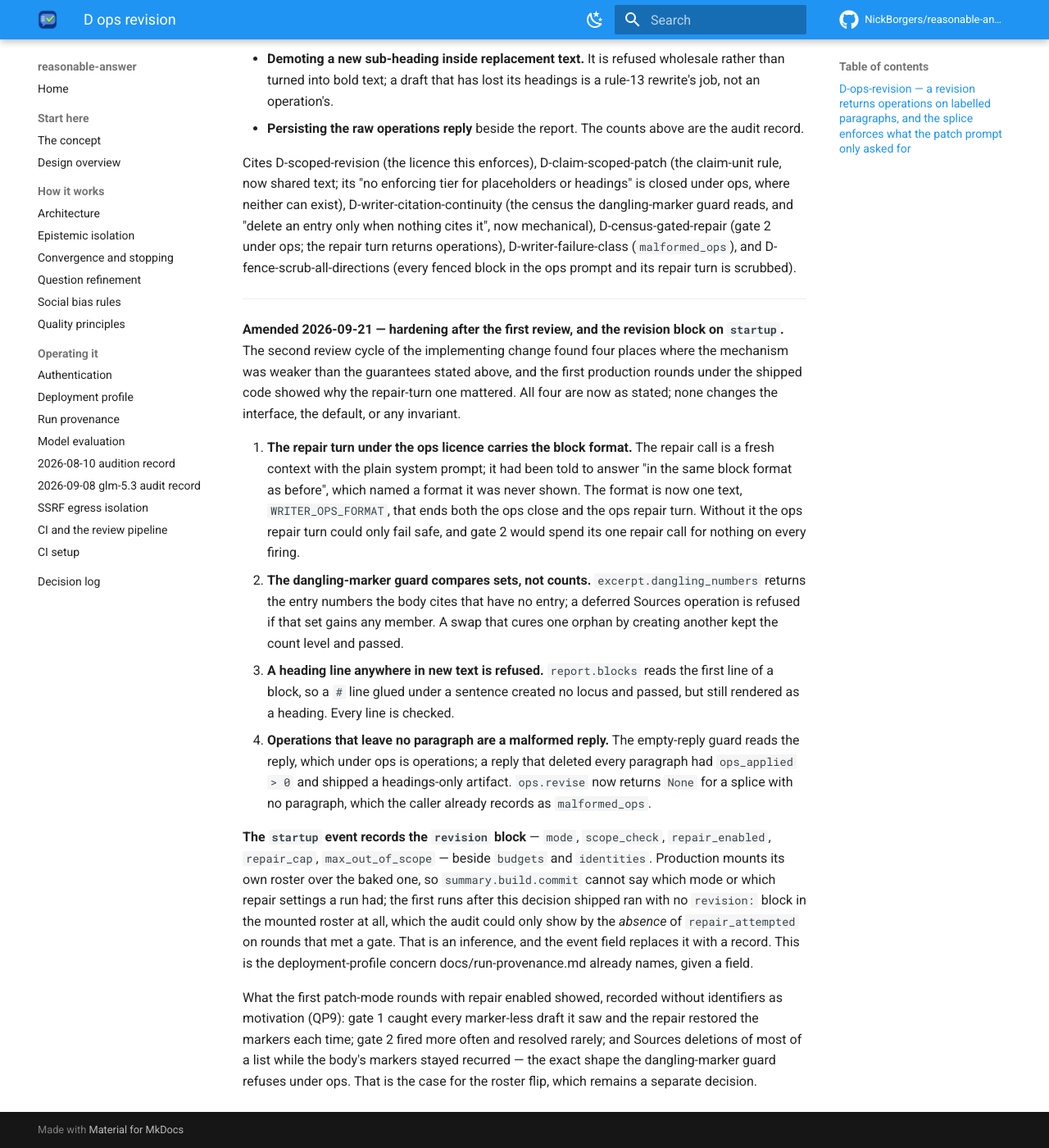
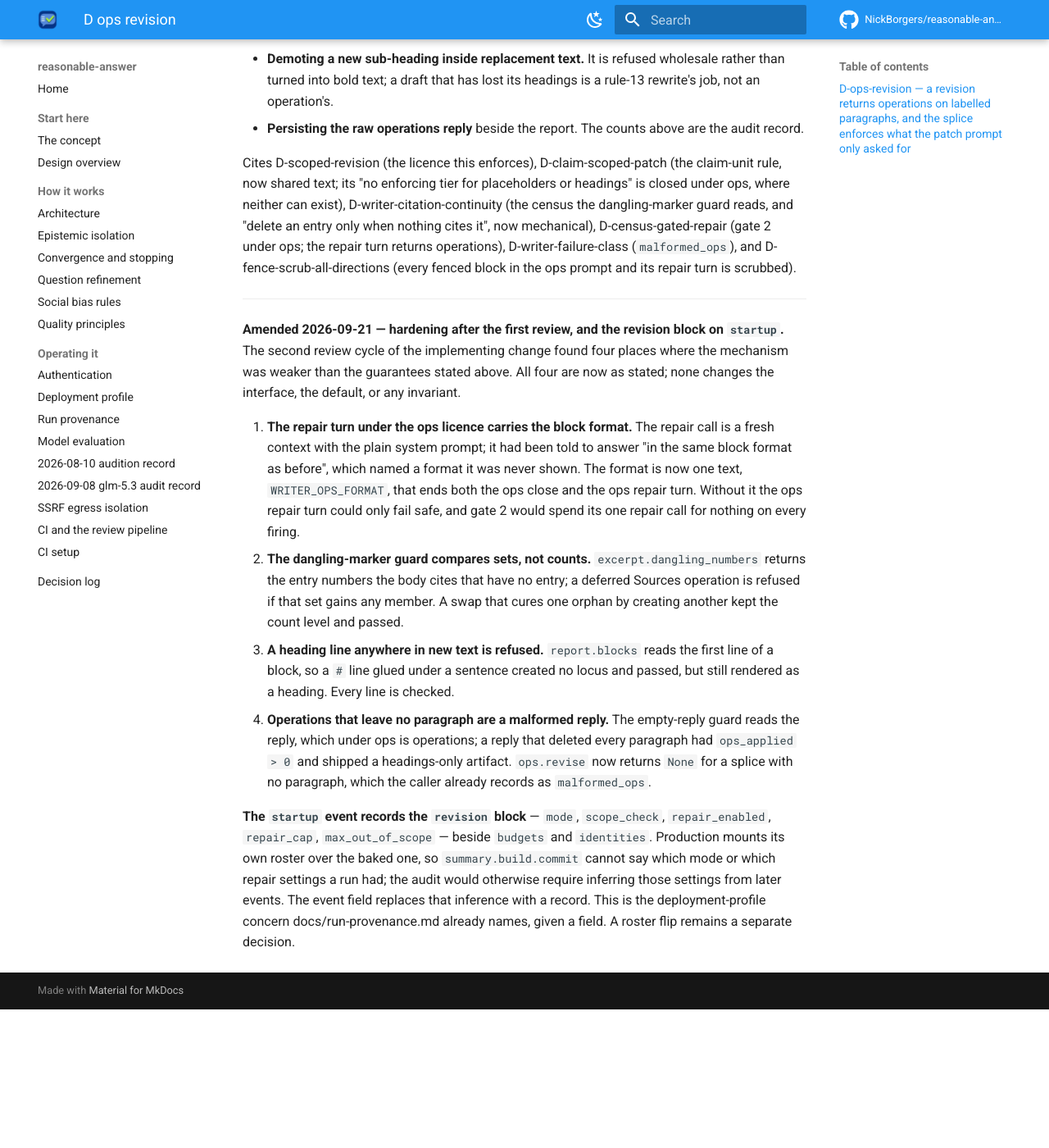
Before and after one commit to NickBorgers/reasonable-answer, an MkDocs documentation site: the page built from docs/decisions/D-ops-revision.md, in a window 1280 px wide and 1400 px high, scrolled down 4968 px. Shown: the whole window at 82% size. Built offline with MkDocs 1.6.1 and Material for MkDocs 9.7.7, drawn with Linux system fonts in a browser that asks for light colours; comment, search, counter and statistics services are not loaded; after the commit the page ends 6199 px from its top, so only the background shows below that; some of the changed text lies outside the part shown.

Commit message:
fix: address reviewer findings (cycle 1, cold)
Addressed all three blockers: the ops decision now specifies the implemented set-based dangling guard, startup provenance docs include resolved revision settings, and unsupported production outcome/frequency claims were removed while retaining the code-checkable rationale. The full offline suite, Ruff, strict docs build, and decision registry validation pass.

Addressed:
  - docs/docs-dangling-guard-1
  - docs/docs-startup-revision-1
  - quality/qual-claim-unsupported-1

```diff
--- a/docs/decisions/D-ops-revision.md
+++ b/docs/decisions/D-ops-revision.md
@@ -77,9 +77,10 @@
    order written; an `insert-after` beside a `delete` on the same locus is allowed.
 3. *Application.* Every accepted operation outside the `## Sources` section, plus every `insert-after`
    inside it, is applied.
-4. *The dangling-marker guard.* The citation census of that candidate gives a baseline count of body
-   markers that cite no entry. Each Sources `replace`/`delete` is then tried in the order written and
-   kept only if that count does not rise; otherwise it is refused (`ops_refused_dangling`). This is
+4. *The dangling-marker guard.* The citation census of that candidate gives the baseline set of entry
+   numbers cited by body markers but absent from Sources. Each Sources `replace`/`delete` is then tried
+   in the order written and kept only if the candidate set gains no member; otherwise it is refused
+   (`ops_refused_dangling`). This is
    "delete an entry only when nothing cites it", generalised to a Sources list that sits under one
    label (where a *replace* of the whole list is how an entry is removed), and it uses only the public
    census so `[n]`, `n.` and `n)` entries all count. Body operations run first, so a reply that removes
@@ -183,9 +184,8 @@
 
 **Amended 2026-09-21 — hardening after the first review, and the revision block on `startup`.** The
 second review cycle of the implementing change found four places where the mechanism was weaker than
-the guarantees stated above, and the first production rounds under the shipped code showed why the
-repair-turn one mattered. All four are now as stated; none changes the interface, the default, or any
-invariant.
+the guarantees stated above. All four are now as stated; none changes the interface, the default, or
+any invariant.
 
 1. **The repair turn under the ops licence carries the block format.** The repair call is a fresh
    context with the plain system prompt; it had been told to answer "in the same block format as
@@ -206,13 +206,6 @@
 **The `startup` event records the `revision` block** — `mode`, `scope_check`, `repair_enabled`,
 `repair_cap`, `max_out_of_scope` — beside `budgets` and `identities`. Production mounts its own roster
 over the baked one, so `summary.build.commit` cannot say which mode or which repair settings a run had;
-the first runs after this decision shipped ran with no `revision:` block in the mounted roster at all,
-which the audit could only show by the *absence* of `repair_attempted` on rounds that met a gate. That
-is an inference, and the event field replaces it with a record. This is the deployment-profile
-concern docs/run-provenance.md already names, given a field.
-
-What the first patch-mode rounds with repair enabled showed, recorded without identifiers as
-motivation (QP9): gate 1 caught every marker-less draft it saw and the repair restored the markers
-each time; gate 2 fired more often and resolved rarely; and Sources deletions of most of a list while
-the body's markers stayed recurred — the exact shape the dangling-marker guard refuses under ops.
-That is the case for the roster flip, which remains a separate decision.
+the audit would otherwise require inferring those settings from later events. The event field replaces
+that inference with a record. This is the deployment-profile concern docs/run-provenance.md already
+names, given a field. A roster flip remains a separate decision.
```
Also changed, not shown: docs/decisions/D-run-build-stamp.md (+2 -1 lines), docs/deployment-profile.md (+1 -1 lines).
